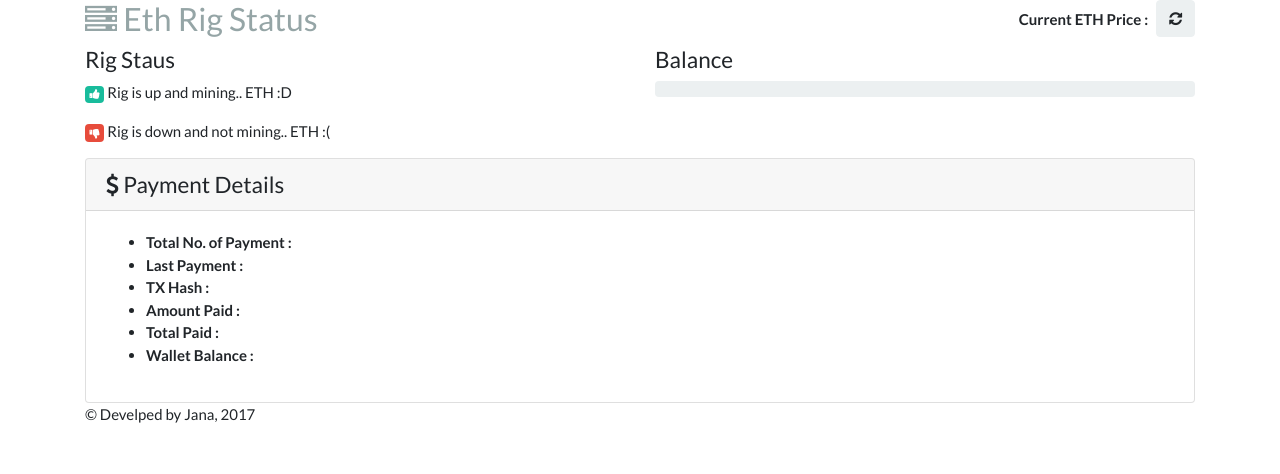
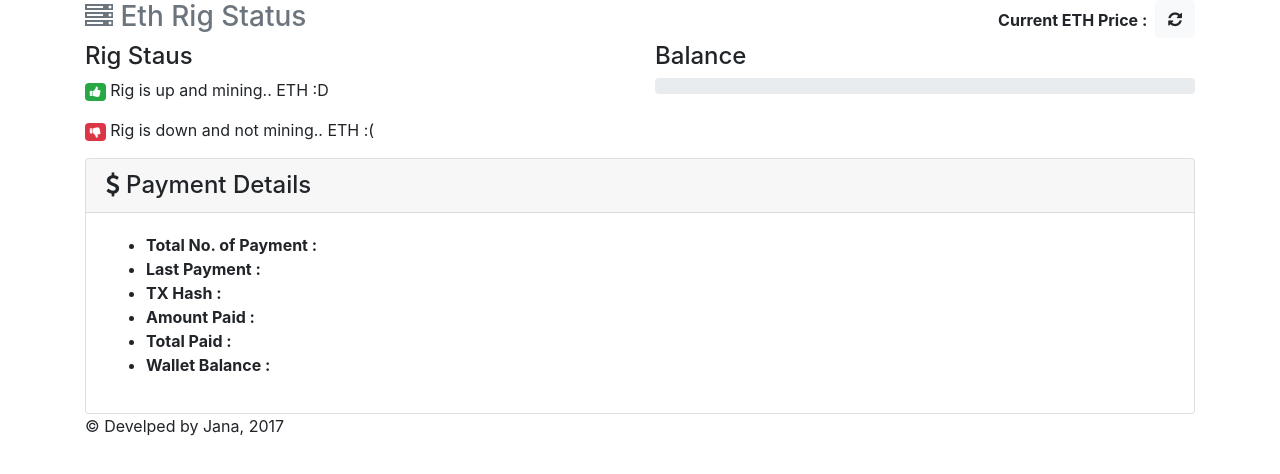
Before and after one commit to jana7418/ethrig, a plain HTML site: page index.html in a window 1280 px wide. Drawn offline with nearby package versions, Linux system fonts and the light colour scheme; no server answers.

Commit message:
Update index.html

```diff
--- a/index.html
+++ b/index.html
@@ -6,8 +6,7 @@
     <meta name="viewport" content="width=device-width, initial-scale=1, shrink-to-fit=no">
     <title>Eth Rig Status</title>
     <link rel="manifest" href="/manifest.json">
-    <link href="https://stackpath.bootstrapcdn.com/bootswatch/4.1.1/flatly/bootstrap.min.css" rel="stylesheet" integrity="sha384-WuViQmTamrPyvMFZjf8te7HpKtdxuzV/HX1yG26a0d8yieIBr+beDf1ME99iX1cM" crossorigin="anonymous">
-    <link href="https://maxcdn.bootstrapcdn.com/font-awesome/4.7.0/css/font-awesome.min.css" rel="stylesheet" integrity="sha384-wvfXpqpZZVQGK6TAh5PVlGOfQNHSoD2xbE+QkPxCAFlNEevoEH3Sl0sibVcOQVnN" crossorigin="anonymous">
+    <link rel="stylesheet" href="https://stackpath.bootstrapcdn.com/bootstrap/4.1.1/css/bootstrap.min.css" integrity="sha384-WskhaSGFgHYWDcbwN70/dfYBj47jz9qbsMId/iRN3ewGhXQFZCSftd1LZCfmhktB" crossorigin="anonymous">    <link href="https://maxcdn.bootstrapcdn.com/font-awesome/4.7.0/css/font-awesome.min.css" rel="stylesheet" integrity="sha384-wvfXpqpZZVQGK6TAh5PVlGOfQNHSoD2xbE+QkPxCAFlNEevoEH3Sl0sibVcOQVnN" crossorigin="anonymous">
     <script src="https://cdn.onesignal.com/sdks/OneSignalSDK.js" async></script>
     <script>
       var OneSignal = window.OneSignal || [];
```
